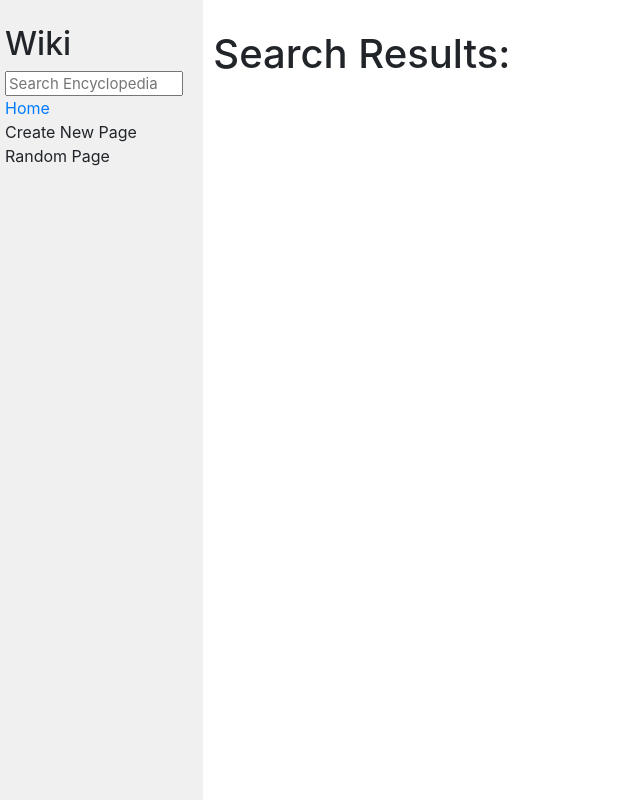
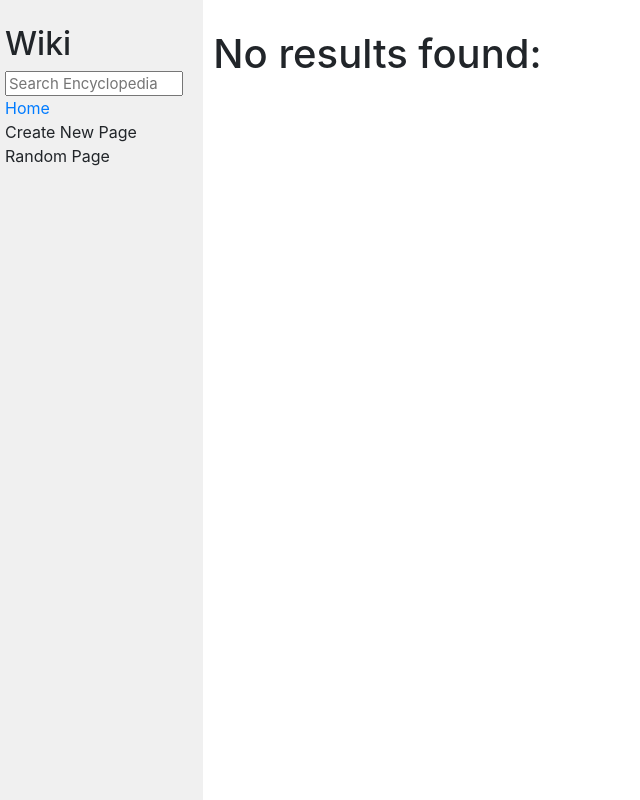
Before and after one commit to Rchik123/cs50-web, a Django app: template project-1-wiki/encyclopedia/templates/encyclopedia/searchnf.html in a window 1280 px wide. Shown: the whole page, without its empty margins (0-640 px from the left). Run offline with Django 3.2, Linux system fonts and the light colour scheme; the template is opened without the code that fills it, so the values that code supplies are empty; some libraries are stand-ins or nearby versions.

Commit message:
update search

```diff
--- a/project-1-wiki/encyclopedia/templates/encyclopedia/searchnf.html
+++ b/project-1-wiki/encyclopedia/templates/encyclopedia/searchnf.html
@@ -5,7 +5,11 @@
 {% endblock %}
 
 {% block body %}
-    <h1>Search Results:</h1>
+    {% if titles %}
+        <h1>Search results:</h1>
+    {% else %}
+        <h1>No results found:</h1>
+    {% endif %}
 
     <ul>
         {% for title in titles %}
```
